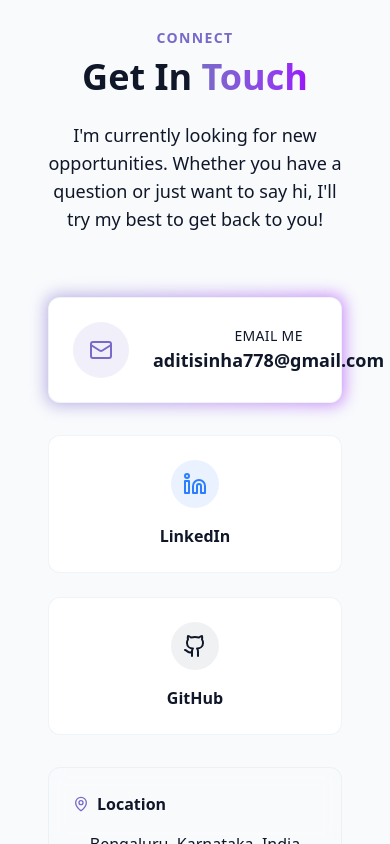
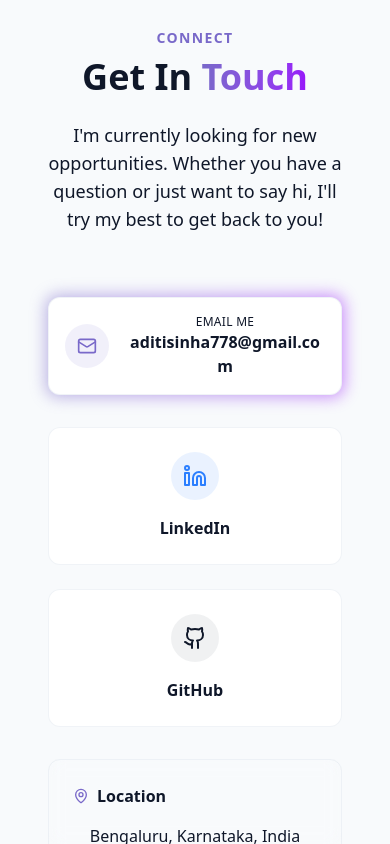
Before and after one commit to aditiisinha/Portfolio_new-, a React (Vite) app: page / in a window 390 px wide. Shown: the part 11156-12000 px from the top of the page. Built offline with nearby package versions, Linux system fonts and the light colour scheme.

Commit message:
mail size adjusted

```diff
--- a/src/components/ContactSection.jsx
+++ b/src/components/ContactSection.jsx
@@ -60,13 +60,13 @@ export const ContactSection = () => {
           <div className="space-y-8">
             <div className="relative group">
               <div className="absolute -inset-0.5 bg-gradient-to-r from-primary to-purple-600 rounded-xl opacity-50 blur group-hover:opacity-100 transition duration-500"></div>
-              <div className="relative bg-card p-6 rounded-xl border border-border/50 flex items-center gap-6">
-                <div className="bg-primary/10 p-4 rounded-full group-hover:scale-110 transition-transform duration-300">
-                  <Mail className="h-6 w-6 text-primary" />
+              <div className="relative bg-card p-4 sm:p-6 rounded-xl border border-border/50 flex items-center gap-4 sm:gap-6 overflow-hidden">
+                <div className="bg-primary/10 p-3 sm:p-4 rounded-full group-hover:scale-110 transition-transform duration-300 flex-shrink-0">
+                  <Mail className="h-5 w-5 sm:h-6 sm:w-6 text-primary" />
                 </div>
-                <div>
-                  <h4 className="text-sm font-medium text-muted-foreground uppercase tracking-wide">Email Me</h4>
-                  <a href="mailto:aditisinha778@gmail.com" className="text-lg md:text-xl font-bold hover:text-primary transition-colors">
+                <div className="min-w-0 flex-1">
+                  <h4 className="text-xs sm:text-sm font-medium text-muted-foreground uppercase tracking-wide">Email Me</h4>
+                  <a href="mailto:aditisinha778@gmail.com" className="text-base sm:text-lg md:text-xl font-bold hover:text-primary transition-colors break-all block">
                     aditisinha778@gmail.com
                   </a>
                 </div>
```
